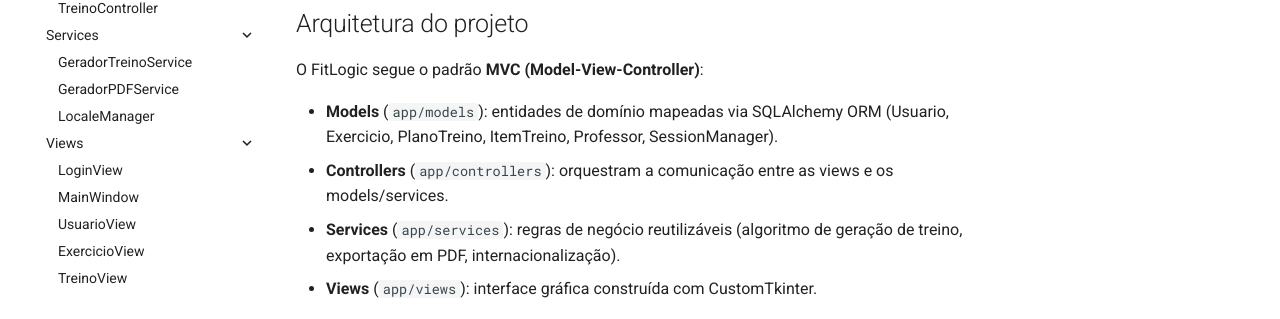
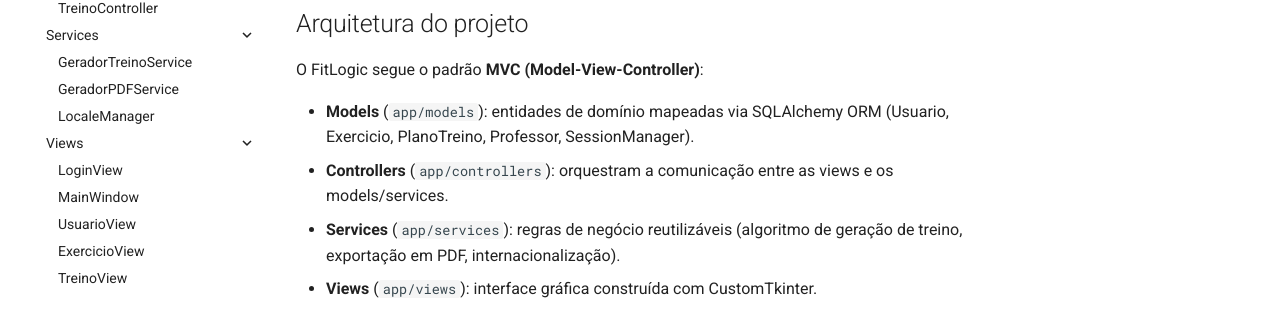
Before and after one commit to YgorCavalheiroOficial/Projeto-Python-Gerador-de-Treinos, an MkDocs documentation site: the page built from docs/index.md, in a window 1280 px wide. Shown: the part 426-745 px from the top of the page. Built offline with MkDocs 1.6.1 and Material for MkDocs 9.7.7, drawn with Linux system fonts in a browser that asks for light colours; comment, search, counter and statistics services are not loaded.

Commit message:
UPDATE: Documentação

```diff
--- a/docs/index.md
+++ b/docs/index.md
@@ -16,7 +16,7 @@
 
 O FitLogic segue o padrão **MVC (Model-View-Controller)**:
 
-- **Models** (`app/models`): entidades de domínio mapeadas via SQLAlchemy ORM (Usuario, Exercicio, PlanoTreino, ItemTreino, Professor, SessionManager).
+- **Models** (`app/models`): entidades de domínio mapeadas via SQLAlchemy ORM (Usuario, Exercicio, PlanoTreino, Professor, SessionManager).
 - **Controllers** (`app/controllers`): orquestram a comunicação entre as views e os models/services.
 - **Services** (`app/services`): regras de negócio reutilizáveis (algoritmo de geração de treino, exportação em PDF, internacionalização).
 - **Views** (`app/views`): interface gráfica construída com CustomTkinter.
```
Also changed, not shown: README.md (+4 -0 lines), images/UML ATUALIZADO.png (added), 1 other file.
